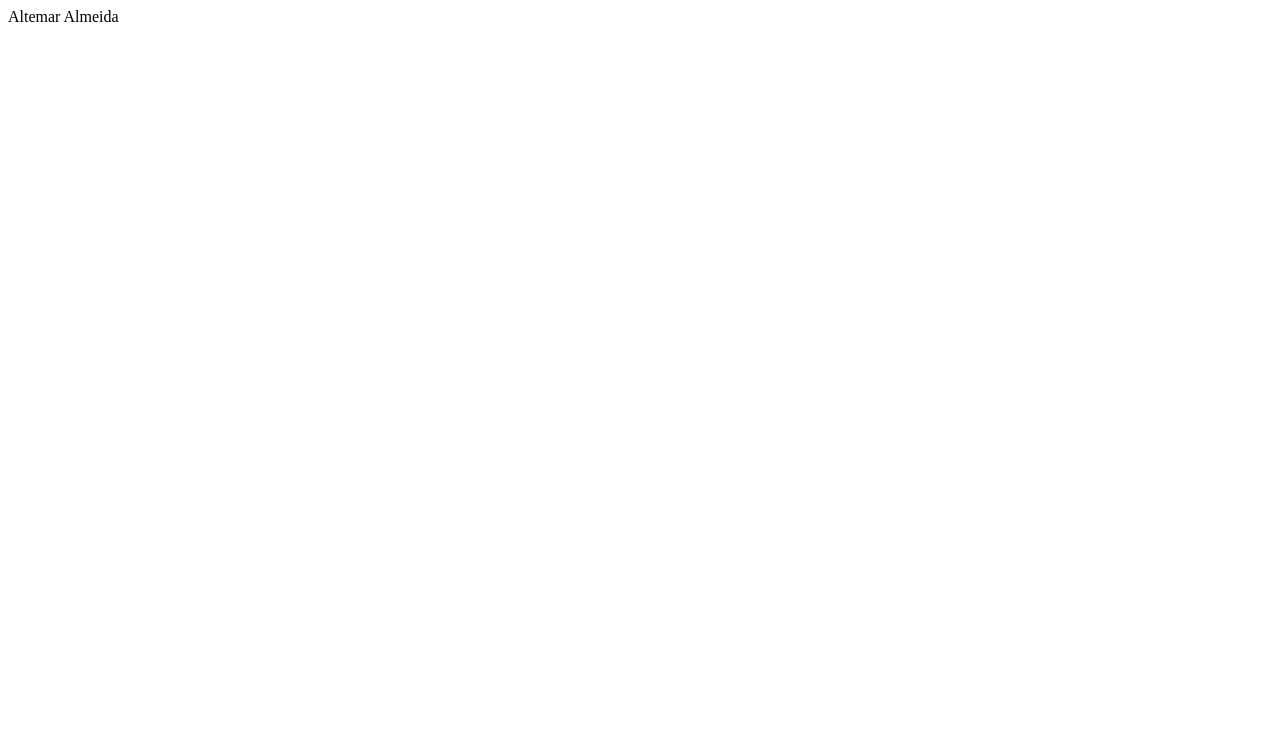
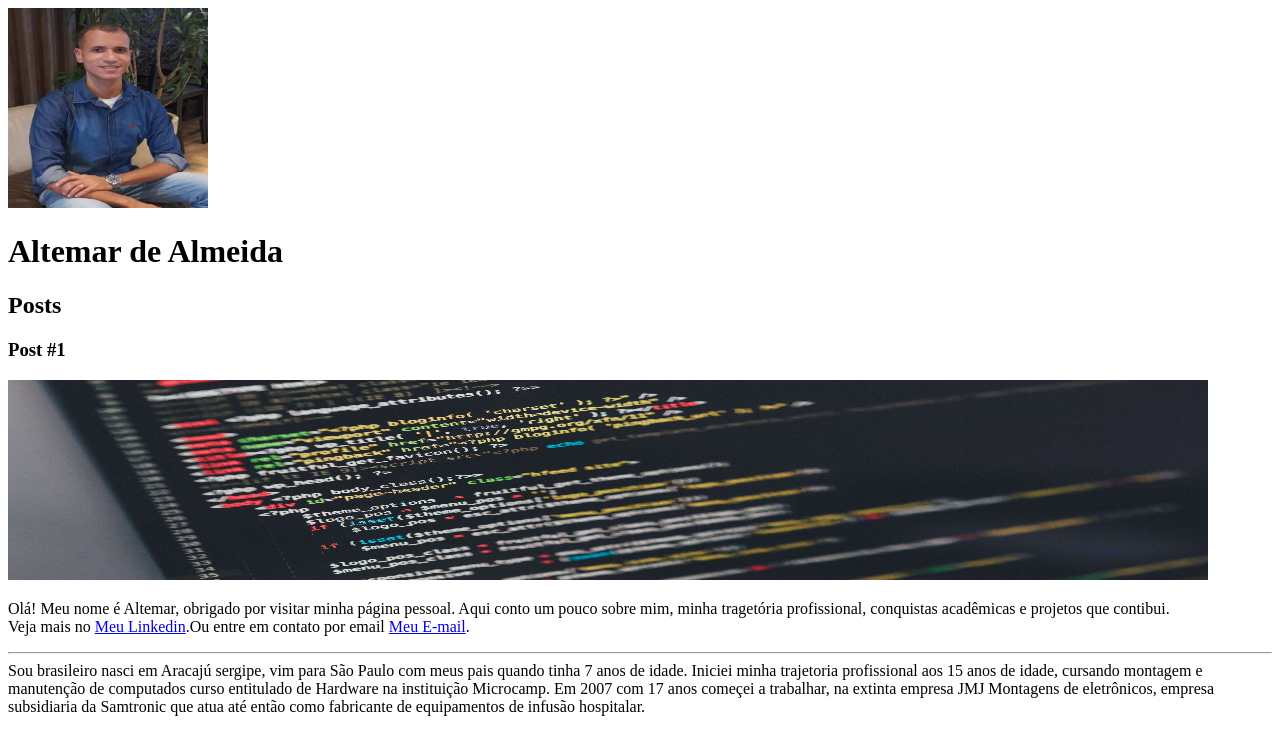
Before and after one commit to AltemarAlmeida/My-page, a plain HTML site: page My_Page/Index.html in a window 1280 px wide. Drawn offline with Linux system fonts and the light colour scheme.

Commit message:
Add imagens,texto e links

```diff
--- a/My_Page/Index.html
+++ b/My_Page/Index.html
@@ -5,6 +5,34 @@
         <title>Altemar Almeida</title>
     </head>
     <body>
-        Altemar Almeida
+        <header>
+            <img src="Foto Altemar.jpg"title="Foto de Altemar" height="200px" width="200px" alt="Foto de Altemar">
+            <h1>Altemar de Almeida</h1>
+        </header>
+        <section>
+            <header>
+                <h2>Posts</h2>
+            </header>
+            <article>
+                <header>
+                    <h3>Post #1</h3>
+                    <img src="Codigo HTML.jpg"title="Codigo HTML" height="200px" width="1200px"alt="Codigo HTML">
+                </header>
+                    <p>
+                        Olá! Meu nome é Altemar, obrigado por visitar minha página pessoal.
+                        Aqui conto um pouco sobre mim, minha tragetória profissional, conquistas acadêmicas e projetos que contibui.
+                        <br>Veja mais no <a href="https://www.linkedin.com/in/altemar-almeida/"
+                        target="_blank">Meu Linkedin</a>.Ou entre em contato por email <a href="mailto:altemar.almeida@hotmail.com">Meu E-mail</a>.
+
+                        <hr>Sou brasileiro nasci em Aracajú sergipe, vim para São Paulo com meus pais quando tinha 7 anos de idade.
+                        Iniciei minha trajetoria profissional aos 15 anos de idade, cursando montagem e manutenção de computados
+                        curso entitulado de Hardware na instituição Microcamp.
+                        Em 2007 com 17 anos começei a trabalhar, na extinta empresa JMJ Montagens de eletrônicos, empresa subsidiaria da Samtronic
+                        que atua até então como fabricante de equipamentos de infusão hospitalar.
+
+                    </p>
+            </article>
+        </section>
+        <footer></footer>
     </body>
 </html>
```
Also changed, not shown: My_Page/Codigo HTML.jpg (added), My_Page/Foto Altemar.jpg (added), 1 other file.
